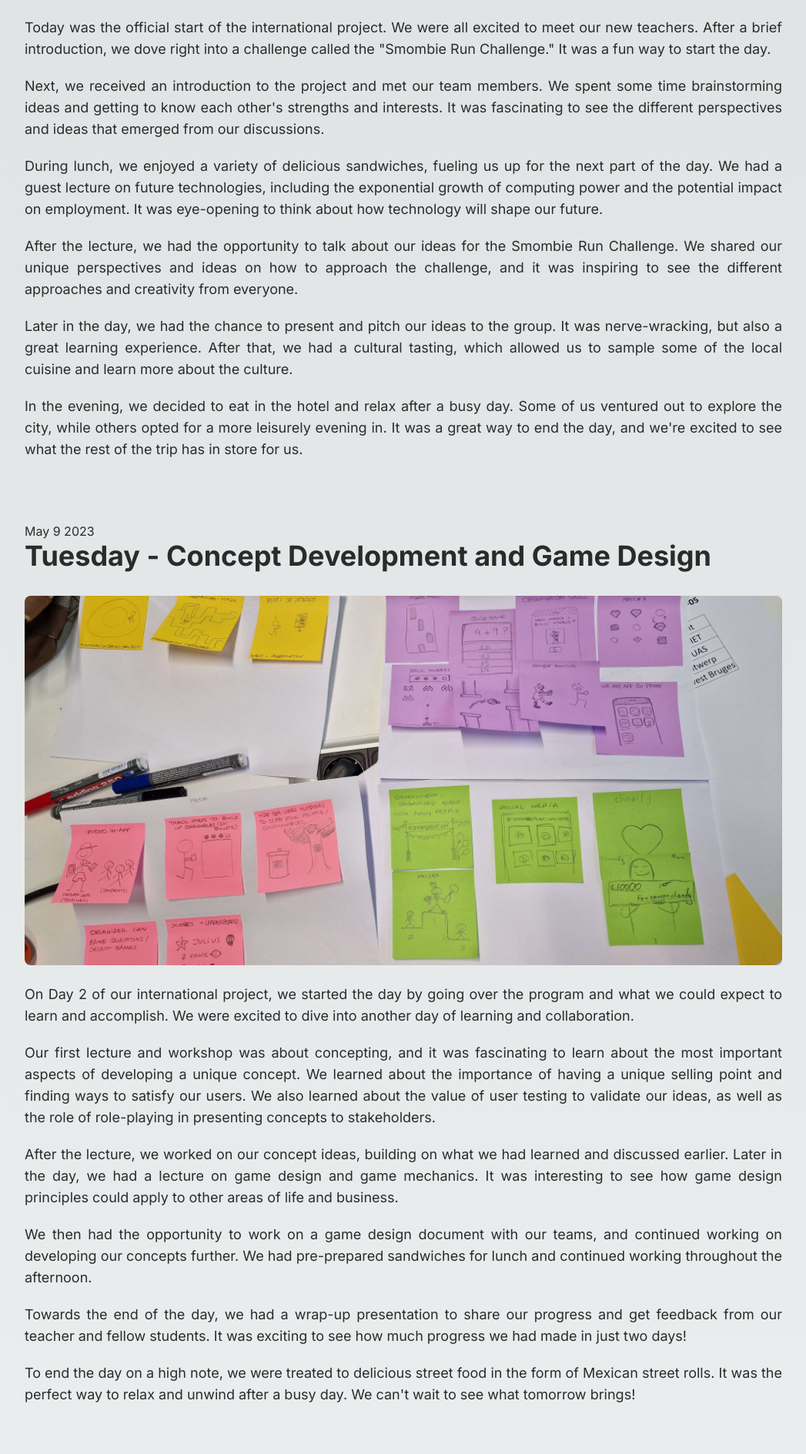
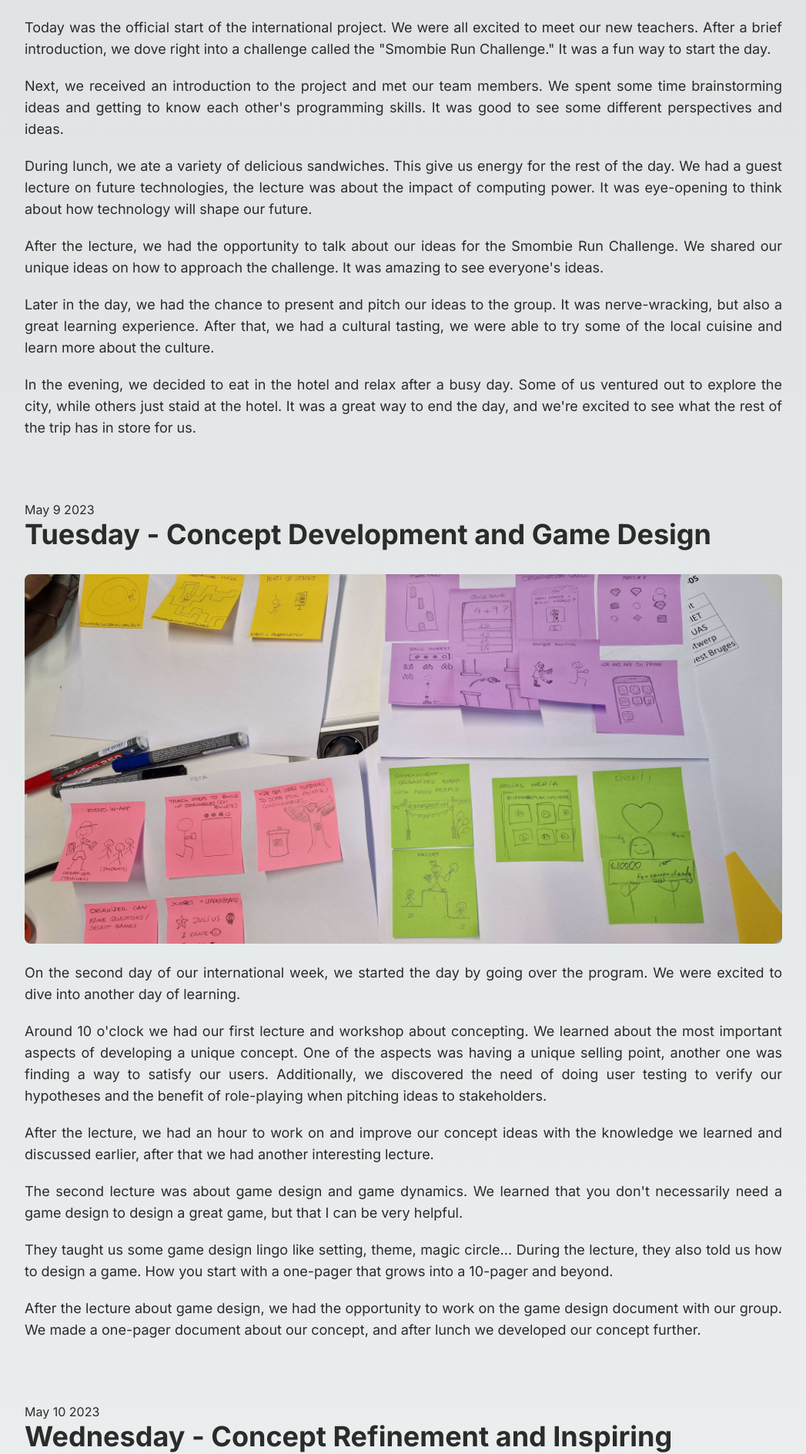
Before and after one commit to Xoom7573/ProjectEindhoven, a Next.js app: page / in a window 1280 px wide. Shown: the part 1830-3719 px from the top of the page at 77% size, without its empty margins (116-1163 px from the left). Built offline with nearby package versions, Linux system fonts and the light colour scheme.

Commit message:
Update blog texts

```diff
--- a/data/blogposts.js
+++ b/data/blogposts.js
@@ -7,8 +7,8 @@ const posts = [
       "As part of an exciting international school project, we arrived on Sunday evening at around 8 pm. We were excited about the adventure to come. After checking into the Blue Collar Hotel and unpacking our baggage, we had the chance of meeting our other project members. It was a nice experience to learn more about their backgrounds and cultures. We talked a lot about how our countries and mentalities differ.",
       "We wanted to explore Eindhoven, so we decided to take a walk to the city center. It was a 30-minute walk, but there were lots of nice sightings along the way. As we reached the city, we decided to visit a local bar and grab some drinks.",
       "While drinking our beers, we discussed our project goals and plans for the rest of the week. We were all excited about to work together.",
-      "After all, it was an nice start to our international project. We are all looking forward to seeing what the rest of the week has to offer.",
-    ],
+      "After all, it was an nice start to our international project. We are all looking forward to seeing what the rest of the week has to offer."
+    ]
   },
   {
     title: "Monday - A Promising Start",
@@ -16,38 +16,38 @@ const posts = [
     image: "/assets/day1_presentation.jpg",
     alineas: [
       `Today was the official start of the international project. We were all excited to meet our new teachers. After a brief introduction, we dove right into a challenge called the "Smombie Run Challenge." It was a fun way to start the day.`,
-      "Next, we received an introduction to the project and met our team members. We spent some time brainstorming ideas and getting to know each other's strengths and interests. It was fascinating to see the different perspectives and ideas that emerged from our discussions.",
-      "During lunch, we enjoyed a variety of delicious sandwiches, fueling us up for the next part of the day. We had a guest lecture on future technologies, including the exponential growth of computing power and the potential impact on employment. It was eye-opening to think about how technology will shape our future.",
-      "After the lecture, we had the opportunity to talk about our ideas for the Smombie Run Challenge. We shared our unique perspectives and ideas on how to approach the challenge, and it was inspiring to see the different approaches and creativity from everyone.",
-      "Later in the day, we had the chance to present and pitch our ideas to the group. It was nerve-wracking, but also a great learning experience. After that, we had a cultural tasting, which allowed us to sample some of the local cuisine and learn more about the culture.",
-      "In the evening, we decided to eat in the hotel and relax after a busy day. Some of us ventured out to explore the city, while others opted for a more leisurely evening in. It was a great way to end the day, and we're excited to see what the rest of the trip has in store for us.",
-    ],
+      "Next, we received an introduction to the project and met our team members. We spent some time brainstorming ideas and getting to know each other's programming skills. It was good to see some different perspectives and ideas.",
+      "During lunch, we ate a variety of delicious sandwiches. This give us energy for the rest of the day. We had a guest lecture on future technologies, the lecture was about the impact of computing power. It was eye-opening to think about how technology will shape our future.",
+      "After the lecture, we had the opportunity to talk about our ideas for the Smombie Run Challenge. We shared our unique ideas on how to approach the challenge. It was amazing to see everyone's ideas.",
+      "Later in the day, we had the chance to present and pitch our ideas to the group. It was nerve-wracking, but also a great learning experience. After that, we had a cultural tasting, we were able to try some of the local cuisine and learn more about the culture.",
+      "In the evening, we decided to eat in the hotel and relax after a busy day. Some of us ventured out to explore the city, while others just staid at the hotel. It was a great way to end the day, and we're excited to see what the rest of the trip has in store for us."
+    ]
   },
   {
     title: "Tuesday - Concept Development and Game Design",
     date: "May 9 2023",
     image: "/assets/concept.jpg",
     alineas: [
-      "On Day 2 of our international project, we started the day by going over the program and what we could expect to learn and accomplish. We were excited to dive into another day of learning and collaboration.",
-      "Our first lecture and workshop was about concepting, and it was fascinating to learn about the most important aspects of developing a unique concept. We learned about the importance of having a unique selling point and finding ways to satisfy our users. We also learned about the value of user testing to validate our ideas, as well as the role of role-playing in presenting concepts to stakeholders.",
-      "After the lecture, we worked on our concept ideas, building on what we had learned and discussed earlier. Later in the day, we had a lecture on game design and game mechanics. It was interesting to see how game design principles could apply to other areas of life and business.",
-      "We then had the opportunity to work on a game design document with our teams, and continued working on developing our concepts further. We had pre-prepared sandwiches for lunch and continued working throughout the afternoon.",
-      "Towards the end of the day, we had a wrap-up presentation to share our progress and get feedback from our teacher and fellow students. It was exciting to see how much progress we had made in just two days!",
-      "To end the day on a high note, we were treated to delicious street food in the form of Mexican street rolls. It was the perfect way to relax and unwind after a busy day. We can't wait to see what tomorrow brings!",
-    ],
+      "On the second day of our international week, we started the day by going over the program. We were excited to dive into another day of learning.",
+      "Around 10 o'clock we had our first lecture and workshop about concepting. We learned about the most important aspects of developing a unique concept. One of the aspects was having a unique selling point, another one was finding a way to satisfy our users. Additionally, we discovered the need of doing user testing to verify our hypotheses and the benefit of role-playing when pitching ideas to stakeholders.",
+      "After the lecture, we had an hour to work on and improve our concept ideas with the knowledge we learned and discussed earlier, after that we had another interesting lecture.",
+      "The second lecture was about game design and game dynamics. We learned that you don't necessarily need a game design to design a great game, but that I can be very helpful.",
+      "They taught us some game design lingo like setting, theme, magic circle... During the lecture, they also told us how to design a game. How you start with a one-pager that grows into a 10-pager and beyond.",
+      "After the lecture about game design, we had the opportunity to work on the game design document with our group. We made a one-pager document about our concept, and after lunch we developed our concept further."
+    ]
   },
   {
     title: "Wednesday - Concept Refinement and Inspiring Demonstrations",
     date: "May 10 2023",
     image: "/assets/pc_sfeer.jpg",
     alineas: [
-      "Day 3 of our international project was another exciting day filled with learning and collaboration. We started the day with a kick-off meeting at 9 am.",
-      "The first order of business was pitch concept presentations to our teacher, Rens. We were all eager to share our ideas and see what feedback we would receive. After presenting our concepts, we received valuable feedback from Rens on how we could improve and refine our ideas.",
-      "We then spent the rest of the morning working on improving our concepts and incorporating the feedback we had received. We were all dedicated to making our concepts the best they could be.",
-      "For lunch, we were treated to delicious wraps, which we enjoyed while continuing to work on our concepts.",
-      "In the afternoon, we had a wrap-up presentation where we had the opportunity to show a small demo of what our app would look like. It was exciting to see how much progress we had made in just a few days.",
-      "To end the day on a high note, we were treated to tasty French fries from a food truck. We all gathered around and enjoyed our fries while reflecting on the progress we had made so far. It was another successful day of learning and collaboration, and we couldn't wait to see what tomorrow would bring.",
-    ],
+      "On the third day of the international week, we started the day with a kick-off meeting at 9am.",
+      "The first thing we did was pitching the concept to our teacher Rens. We were excited to share our ideas with him and curious about the feedback.",
+      "With the feedback from Rens we refined and improved our ideas. We were dedicated to make our concepts the best they could be.",
+      "For lunch, we had wraps and couscous with the whole group of the international week.",
+      "After lunch, we did a small wrap-up presentation where we could show a small demo of what our app would look like.",
+      "To end the day, we were treated to tasty French fries from a food truck. We gathered around and enjoyed our fries while reflecting on the progress we made so far."
+    ]
   },
   {
     title: "Thursday - Feedback, and Exploring Eindhoven",
@@ -60,8 +60,8 @@ const posts = [
       "After the presentation, we took a much-needed lunch break to refuel and recharge. We enjoyed a variety of delicious sandwiches and discussed our projects with our teams.",
       "In the afternoon, we had the chance to explore the city of Eindhoven with a guided tour. We learned about the city's history, culture, and architecture. We also had the opportunity to see some of Eindhoven's famous landmarks and museums, such as the Van Abbemuseum, the Philips Museum, and the Strijp-S area.",
       "The tour was a great way to take a break from our projects, learn more about the city we were in, and bond with our fellow participants.",
-      "Overall, day 4 was a great mix of work and play. We were able to finalize our projects, receive feedback, and explore the beautiful city of Eindhoven. It was a day to remember and a great way to cap off an unforgettable week.",
-    ],
+      "Overall, day 4 was a great mix of work and play. We were able to finalize our projects, receive feedback, and explore the beautiful city of Eindhoven. It was a day to remember and a great way to cap off an unforgettable week."
+    ]
   },
   {
     title: "Friday - Final Presentations and Farewell",
@@ -74,9 +74,9 @@ const posts = [
       "After the presentations, we had a well-deserved lunch break to relax and enjoy some food together. It was a great opportunity to debrief with our teams and reflect on the past week's experiences.",
       "At 1 pm, we gathered for the award ceremony and received our certificates. It was a proud moment for all of us to see our hard work pay off and be recognized by the experts and our peers.",
       "The day ended with closing remarks and goodbyes. It was a bit sad to say goodbye to our new friends and colleagues, but we were grateful for the opportunity to have worked together and learned from each other. We left Eindhoven with new skills, experiences, and memories that we will cherish forever.",
-      "Overall, the international project week in Eindhoven was a fantastic experience that pushed us out of our comfort zones and allowed us to grow both personally and professionally. We were grateful for the opportunity to participate and are excited to see where our newfound knowledge and skills will take us in the future.",
-    ],
-  },
+      "Overall, the international project week in Eindhoven was a fantastic experience that pushed us out of our comfort zones and allowed us to grow both personally and professionally. We were grateful for the opportunity to participate and are excited to see where our newfound knowledge and skills will take us in the future."
+    ]
+  }
 ];
 
 export default posts;
```
